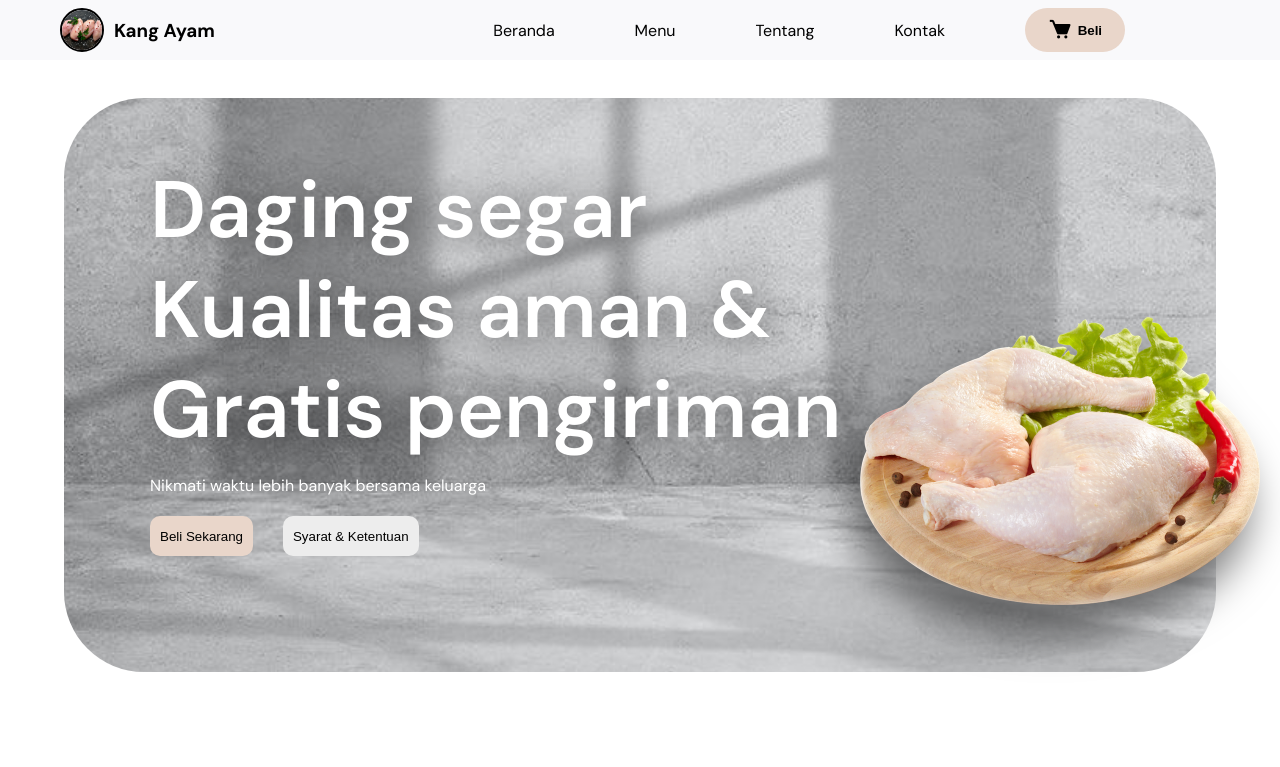
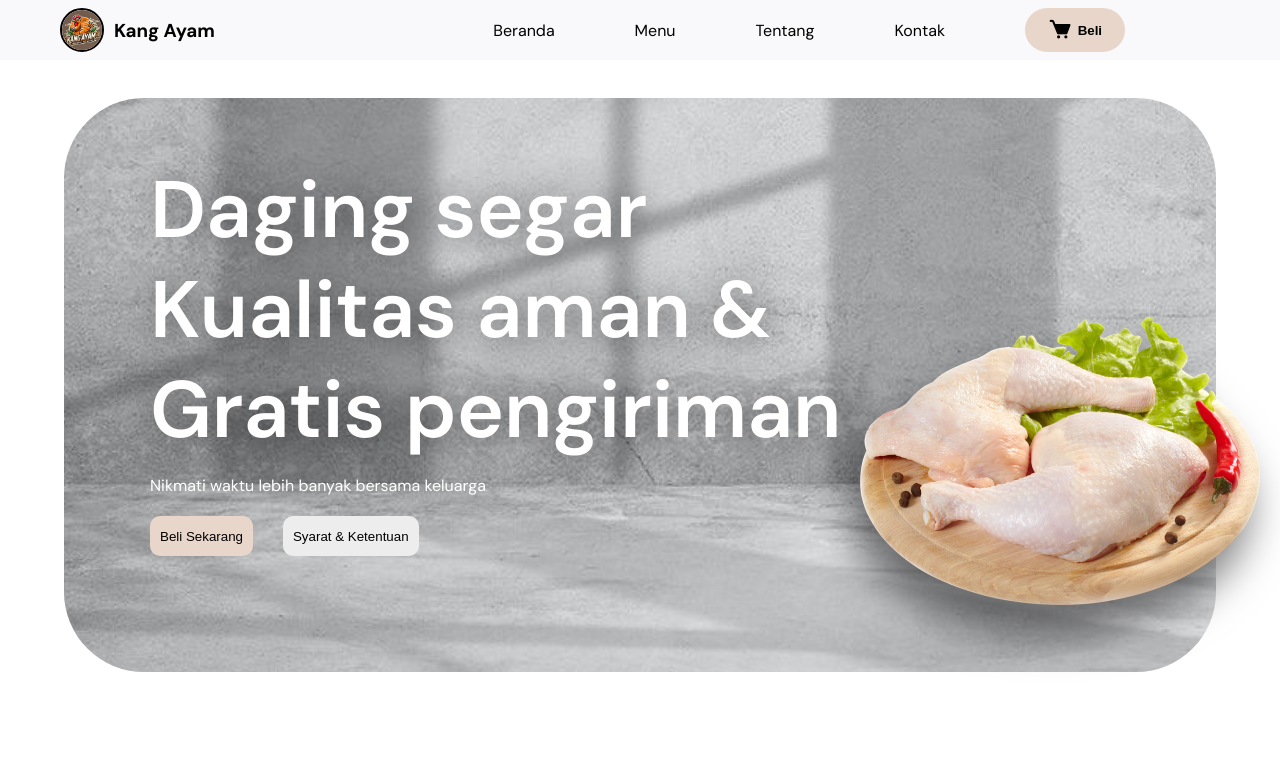
Before and after one commit to Rmdn15/kangayam, a plain HTML site: page index.html in a window 1280 px wide. Shown: the top 767 px of the page. Drawn offline with Linux system fonts and the light colour scheme.

Commit message:
pengubahan gambar logo di navbar

```diff
--- a/index.html
+++ b/index.html
@@ -20,7 +20,11 @@
         <div class="content-nav">
           <div class="nav-logo">
             <div class="logo">
-              <img class="img-logo" src="./img/filet.jpeg" alt="Kang Ayam" />
+              <img
+                class="img-logo"
+                src="./img/logokgayam.png"
+                alt="Kang Ayam"
+              />
             </div>
             <h3>Kang Ayam</h3>
           </div>
```
